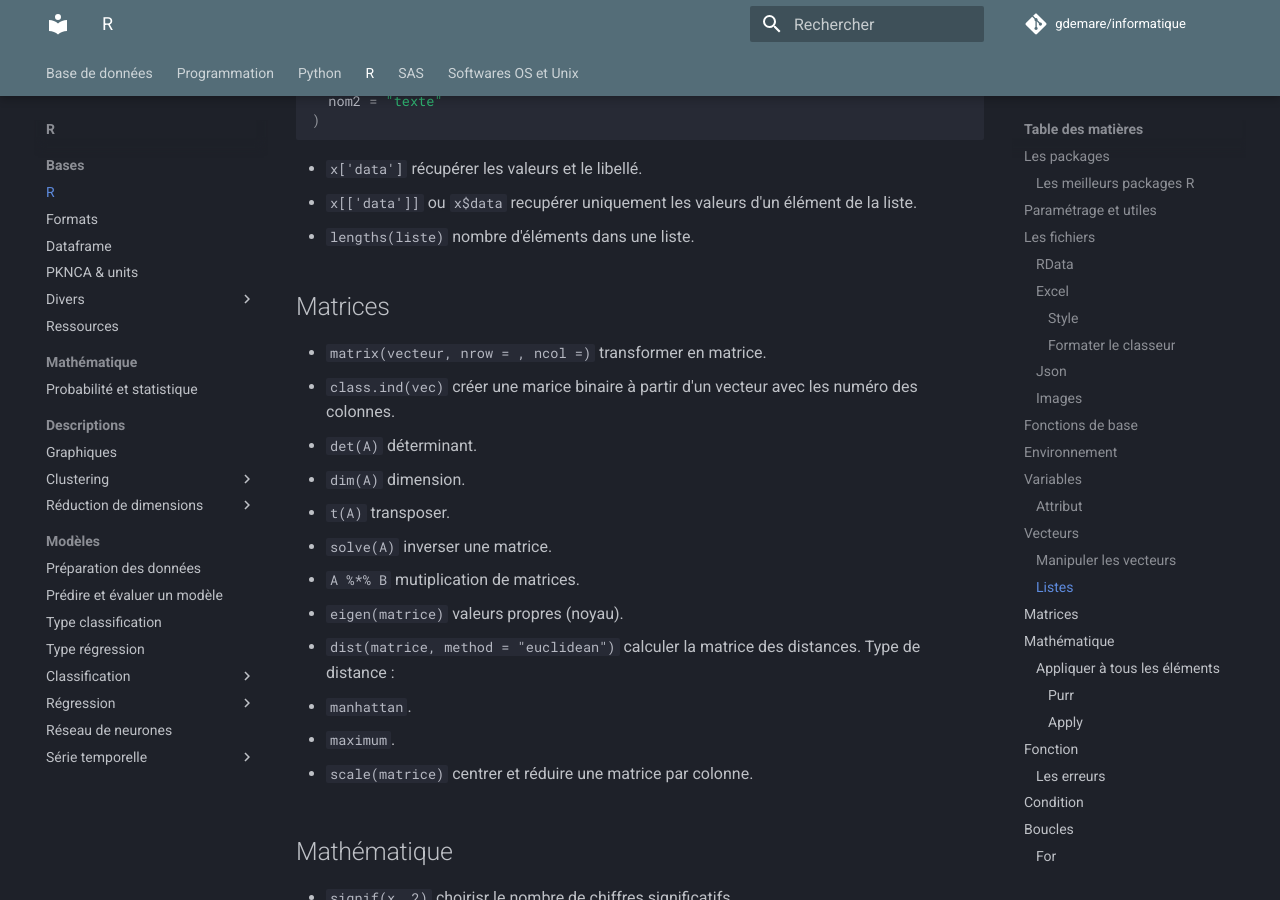
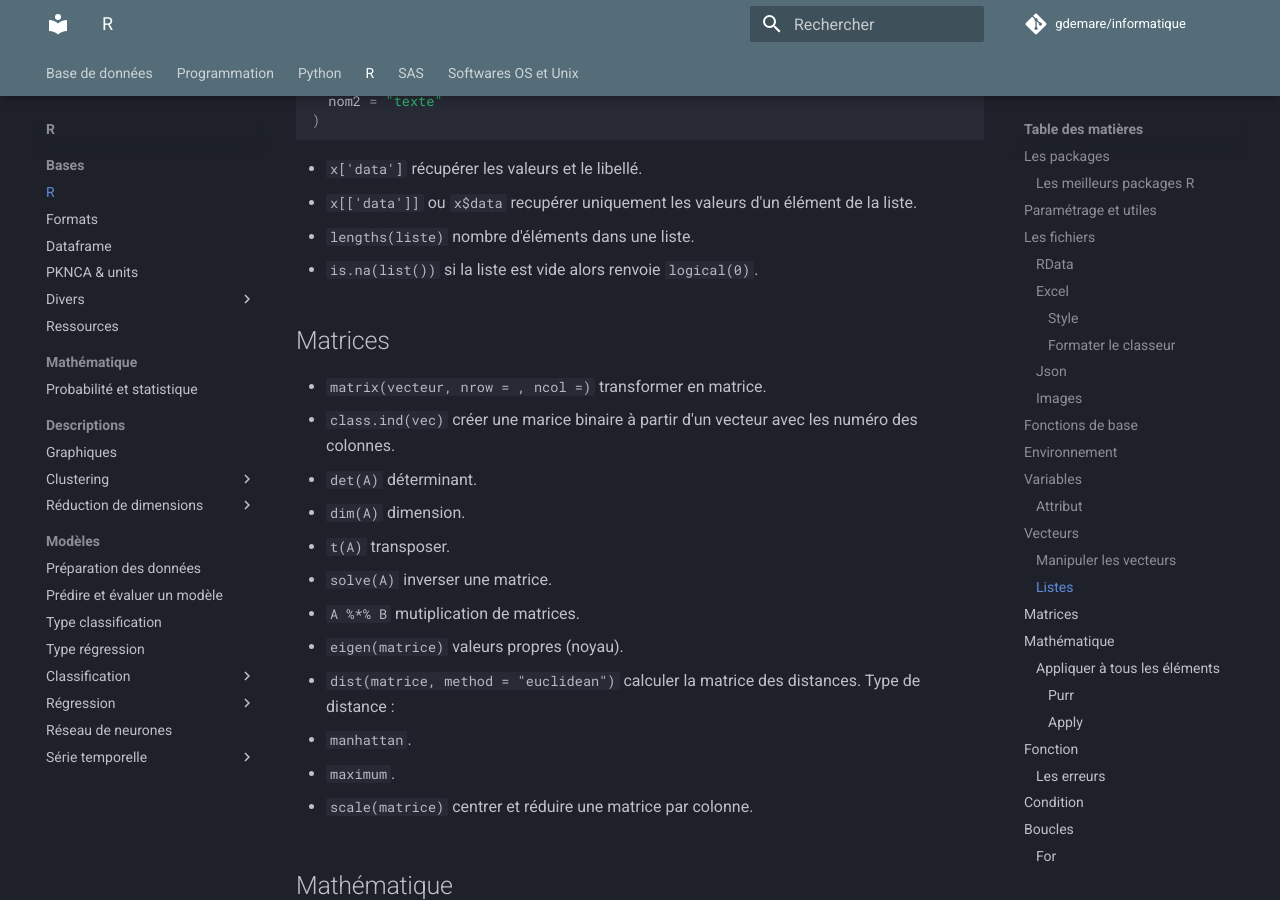
Before and after one commit to gdemare/Informatique, an MkDocs documentation site: the page built from docs/r/r_r.md, in a window 1280 px wide and 900 px high, scrolled down 5412 px. Built offline with MkDocs 1.6.1 and Material for MkDocs 9.7.7, drawn with Linux system fonts in a browser that asks for light colours; comment, search, counter and statistics services are not loaded.

Commit message:
Update r_r.md

```diff
--- a/docs/r/r_r.md
+++ b/docs/r/r_r.md
@@ -183,6 +183,7 @@ list(
 * `x['data']` récupérer les valeurs et le libellé.
 * `x[['data']]` ou `x$data` recupérer uniquement les valeurs d'un élément de la liste.
 * `lengths(liste)` nombre d'éléments dans une liste.
+* `is.na(list())` si la liste est vide alors renvoie `logical(0)`.
 
 ## Matrices
 
```
